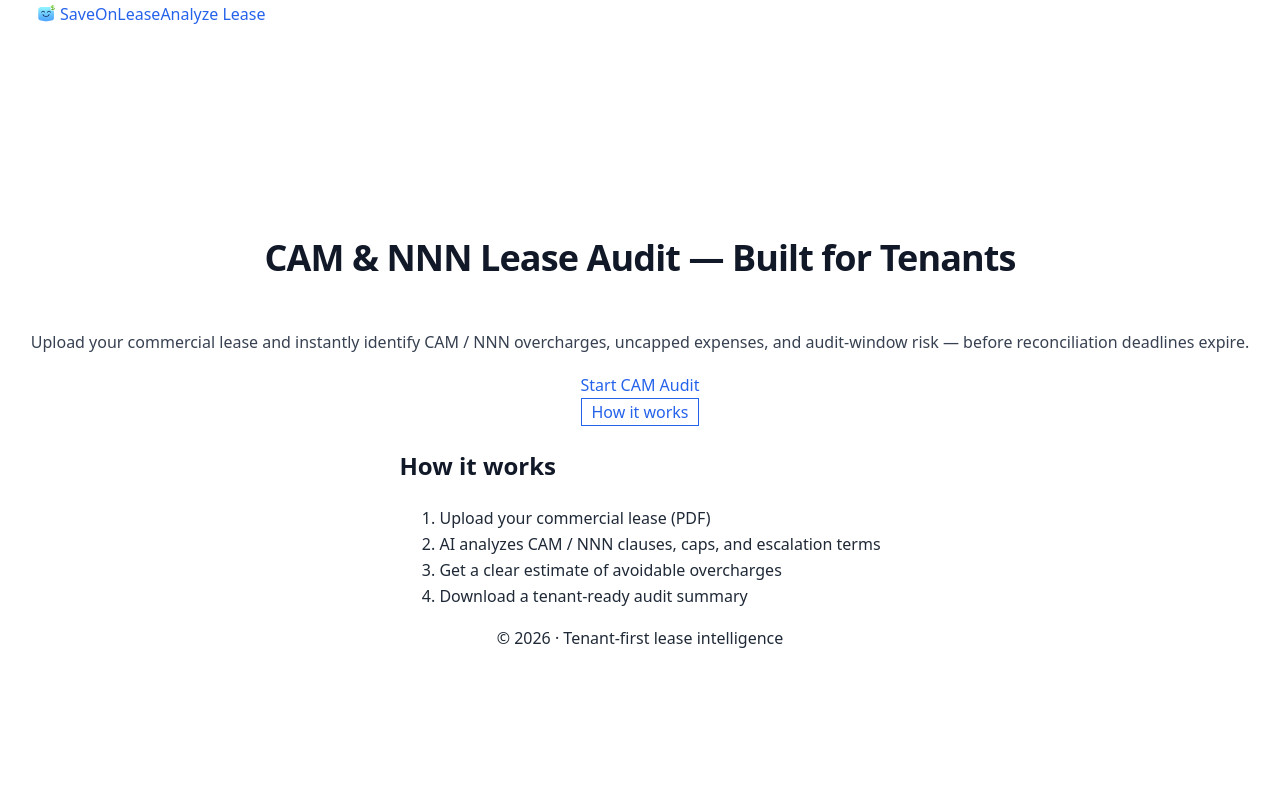
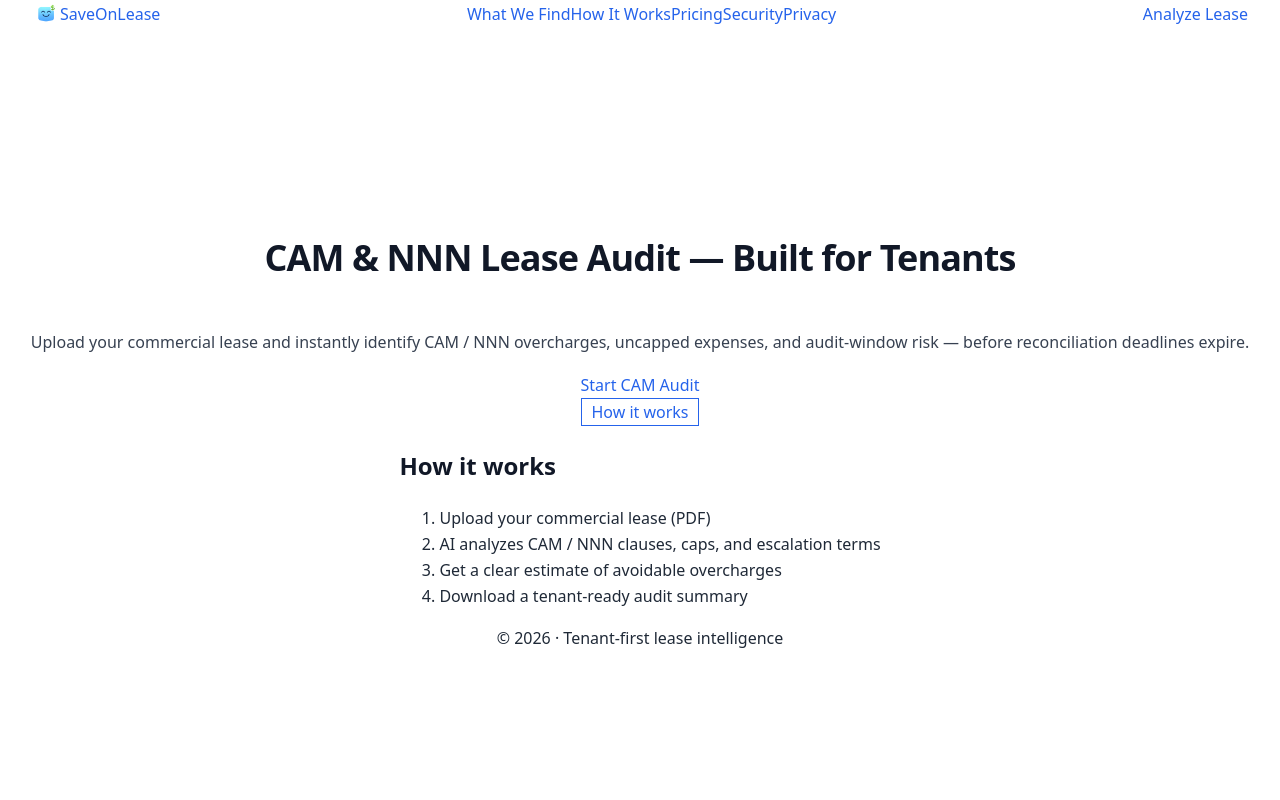
Before and after one commit to waynesummers12/lease-abstractor, a Next.js app in the folder web/: page / in a window 1280 px wide. Shown: the top 800 px of the page. Built offline with nearby package versions, Linux system fonts and the light colour scheme.

Commit message:
commit header

```diff
--- a/web/src/app/components/Header.tsx
+++ b/web/src/app/components/Header.tsx
@@ -22,7 +22,7 @@ export default function Header() {
           </div>
 
           {/* Middle: Main navigation */}
-          <nav className="hidden md:flex flex-1 justify-center items-center gap-5 text-sm text-gray-300">
+          <nav className="flex flex-1 justify-center items-center gap-5 text-sm text-gray-300">
             <Link href="/what-we-find" className="hover:text-white">
               What We Find
             </Link>
```
